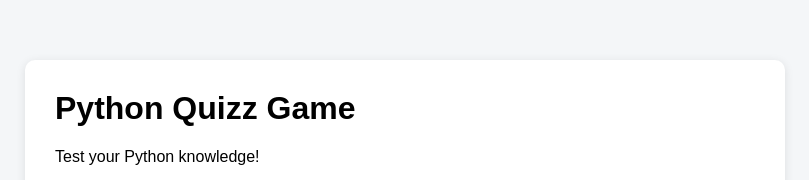
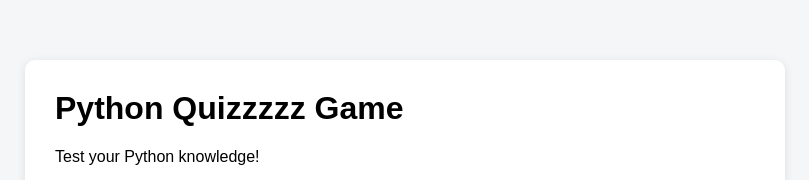
Before and after one commit to AmardeepSingh-06/Python-Quiz, a plain HTML site: page frontend/index.html in a window 1280 px wide. Shown: the top 180 px of the page, without its empty margins (235-1044 px from the left). Drawn offline with Linux system fonts and the light colour scheme.

```diff
--- a/frontend/index.html
+++ b/frontend/index.html
@@ -8,7 +8,7 @@
 </head>
 <body>
   <div class="container">
-    <h1>Python Quizz Game</h1>
+    <h1>Python Quizzzzz Game</h1>
     <p>Test your Python knowledge!</p>
     <form id="startForm">
       <input id="playerName" type="text" placeholder="Enter your name" required maxlength="50">
```
